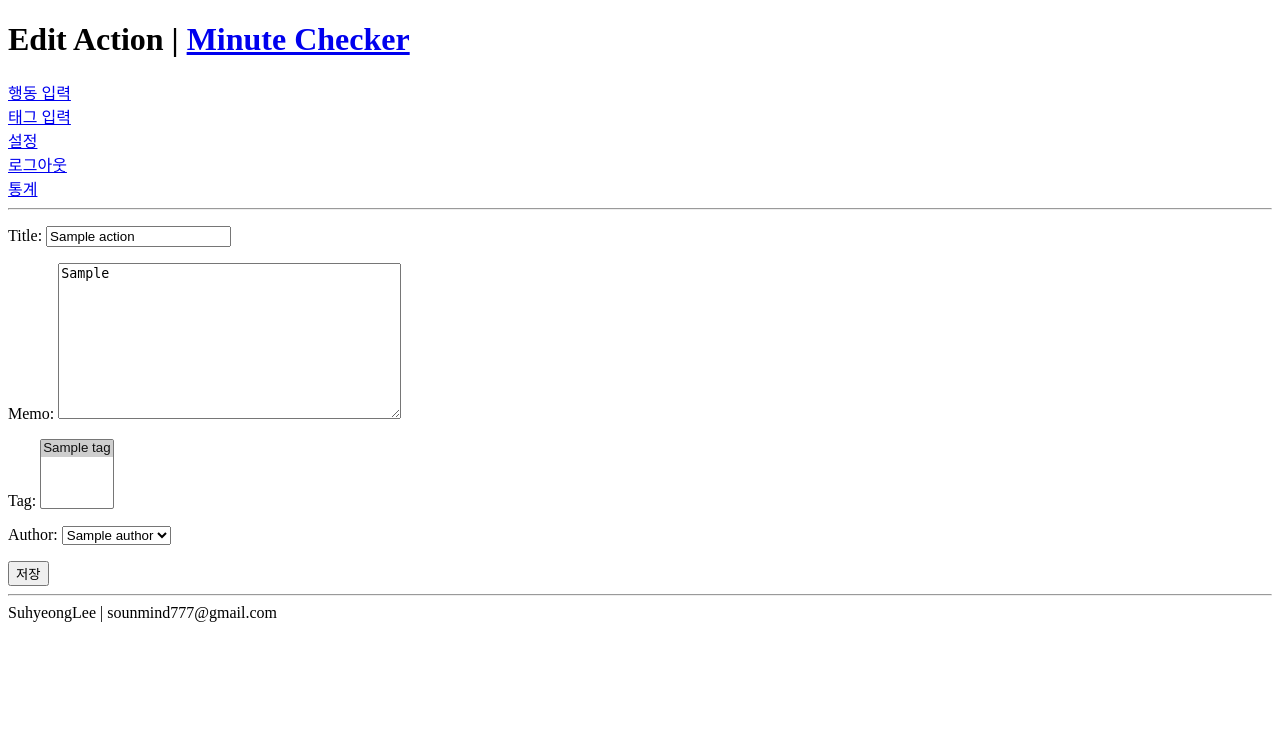
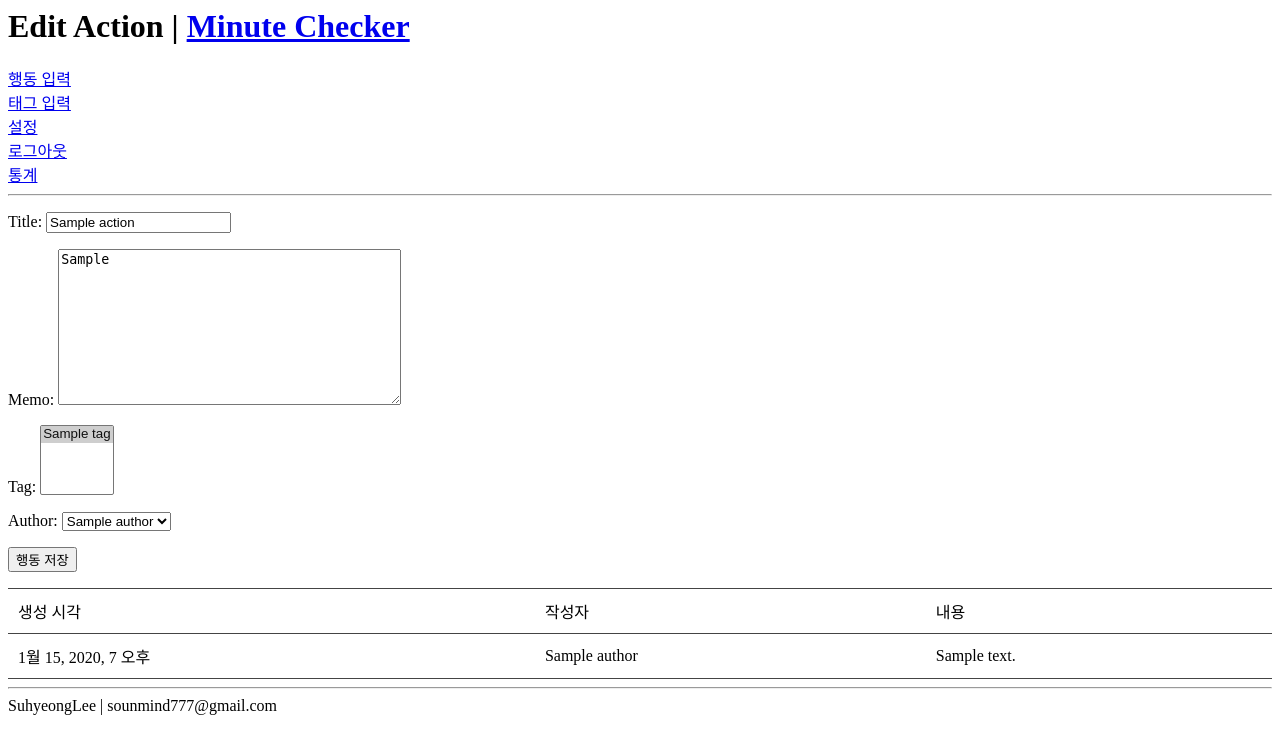
Before and after one commit to sounmind/30-minutes-checker, a Django app: page /home/action/edit/1/ in a window 1280 px wide. Shown: the top 754 px of the page. Run offline with Django 3.2, Linux system fonts and the light colour scheme; tables that the repository leaves empty hold one stand-in row (values such as "Sample post").

Commit message:
행동 수정 페이지에서 댓글 표시

```diff
--- a/home/templates/home/action-create-edit.html
+++ b/home/templates/home/action-create-edit.html
@@ -1,10 +1,48 @@
+<style>
+  table {
+    width: 100%;
+    border-top: 1px solid #444444;
+    border-collapse: collapse;
+  }
+  th,
+  td {
+    border-bottom: 1px solid #444444;
+    padding: 10px;
+  }
+</style>
 {% extends "home/layout.html" %}
 <!---->
 {% block content %}
 
 <form method="POST" class="action-create-edit__form">
   {% csrf_token %} {{ form.as_p }}
-  <button type="submit" class="action-create-edit__form__button">저장</button>
+  <button type="submit" class="action-create-edit__form__button">행동 저장</button>
 </form>
 
-{% endblock %}
+{% if action.comment_set.all %}
+<div class="comment-container">
+  <table class="comment-container__table">
+    <thead>
+      <tr>
+        <td>생성 시각</td>
+        <td>작성자</td>
+        <td>내용</td>
+      </tr>
+    </thead>
+    {% for comment in action.comment_set.all %}
+    <tr>
+      <td>{{comment.created_time}}</td>
+      <td>{{comment.author}}</td>
+      <td>{{comment.content}}</td>
+    </tr>
+    {% endfor %}
+  </table>
+</div>
+
+  {% else %}
+  <hr>
+  <div class="notification">댓글이 없습니다.</div>
+  {% endif %}
+  <!---->
+  {% endblock %}
+</div>
--- a/home/templates/home/index.html
+++ b/home/templates/home/index.html
@@ -25,7 +25,6 @@
         <td><b>행동</b></td>
         <td><b>메모</b></td>
         <td></td>
-        <td></td>
       </tr>
     </thead>
     <tbody>
@@ -33,9 +32,8 @@
       <tr>
         <td>{{action.created_time}}</td>
         <td>{{action.tag.all | join:", "}}</td>
-        <td>{{action.title}}</td>
+        <td><a href="/action/edit/{{action.id}}">{{action.title}}</a></td>
         <td>{{action.memo}}</td>
-        <td><a href="/action/edit/{{action.id}}">Edit</a></td>
         <td><a href="/action/delete/{{action.id}}" +>Delete</a></td>
       </tr>
       {% endfor %}
--- a/home/urls.py
+++ b/home/urls.py
@@ -10,6 +10,7 @@
     path('setting/', views.setting, name="setting"),
     path('search/', views.search, name="search"),
     path('user/', views.user, name="user"),
+    path('action/detail/<int:id>/', views.action_detail, name="action-detail"),
     path('action/create/', views.action_create, name="action-create"),
     path('action/edit/<int:id>/', views.action_edit, name="action-edit"),
     path('action/delete/<int:id>/', views.action_delete, name="action-delete"),
--- a/home/views.py
+++ b/home/views.py
@@ -30,6 +30,10 @@
 
 def user(request):
     return HttpResponse('user')
+
+
+def action_detail(request, id):
+    return HttpResponse('detail')
 
 
 def action_create(request):
@@ -72,7 +76,7 @@
             return redirect("/")  # name을 사용하면 오류가 나는데 어찌된 영문?
     else:
         form = ActionForm(instance=action)
-    context = {'page_title': "Edit Action", 'form': form}
+    context = {'page_title': "Edit Action", 'form': form, 'action': action}
     return render(request, 'home/action-create-edit.html', context)
 
 
@@ -95,7 +99,7 @@
             new_tag = Tag(title=form.cleaned_data['title'])
             new_tag.save()
             print("✅ CREATE TAG")
-            return redirect("/")  # name을 사용하면 오류가 나는데 어찌된 영문?
+            return redirect("/tag/view/")
     else:
         form = TagForm()
     context = {'page_title': "Create Tag", 'form': form}
@@ -110,7 +114,7 @@
             new_tag = Tag(title=form.cleaned_data['title'])
             new_tag.save()
             print("✅ EDIT TAG")
-            return redirect("/")  # name을 사용하면 오류가 나는데 어찌된 영문?
+            return redirect("/tag/view/")
     else:
         form = TagForm(instance=tag)
     context = {'page_title': "Edit Tag", 'form': form}
```
